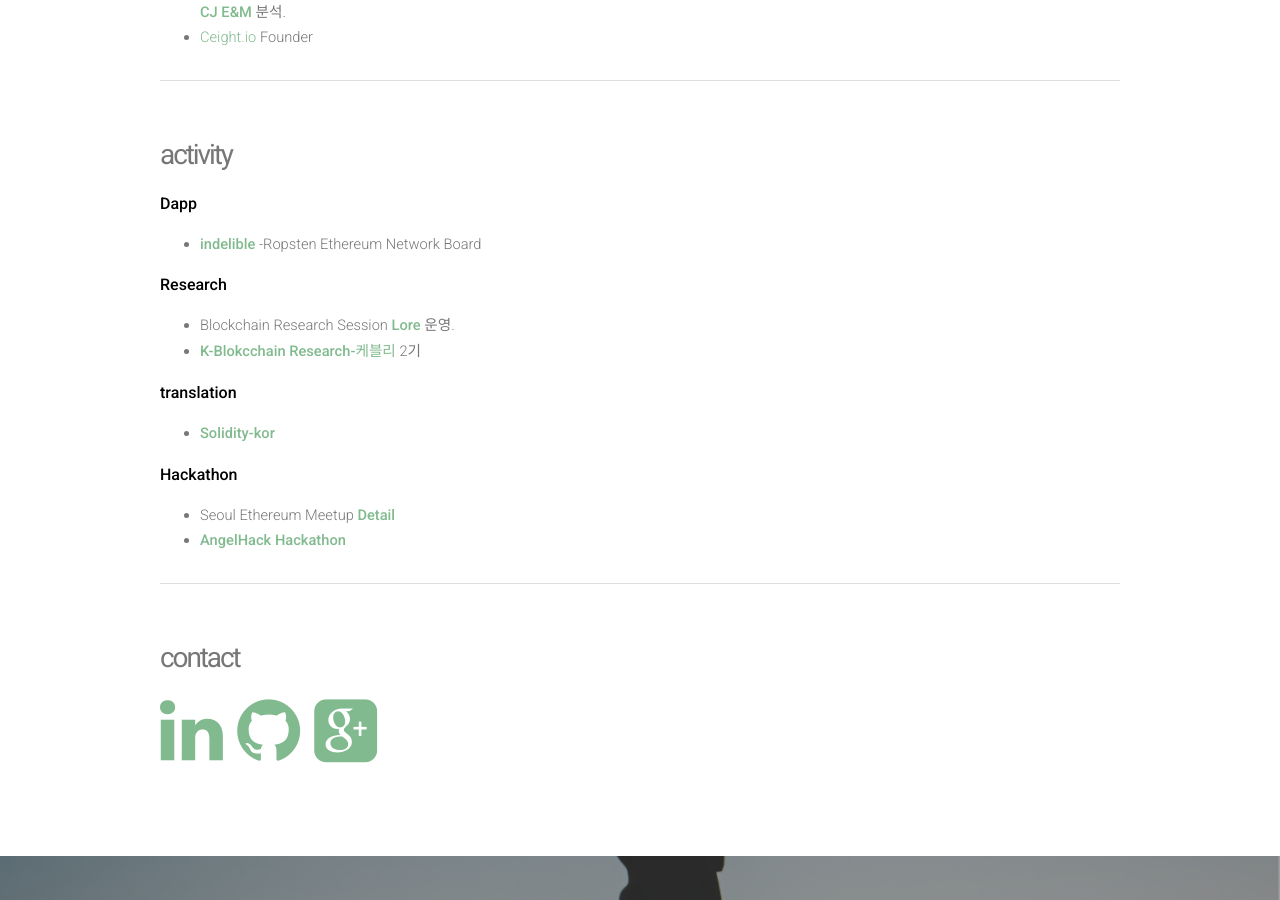
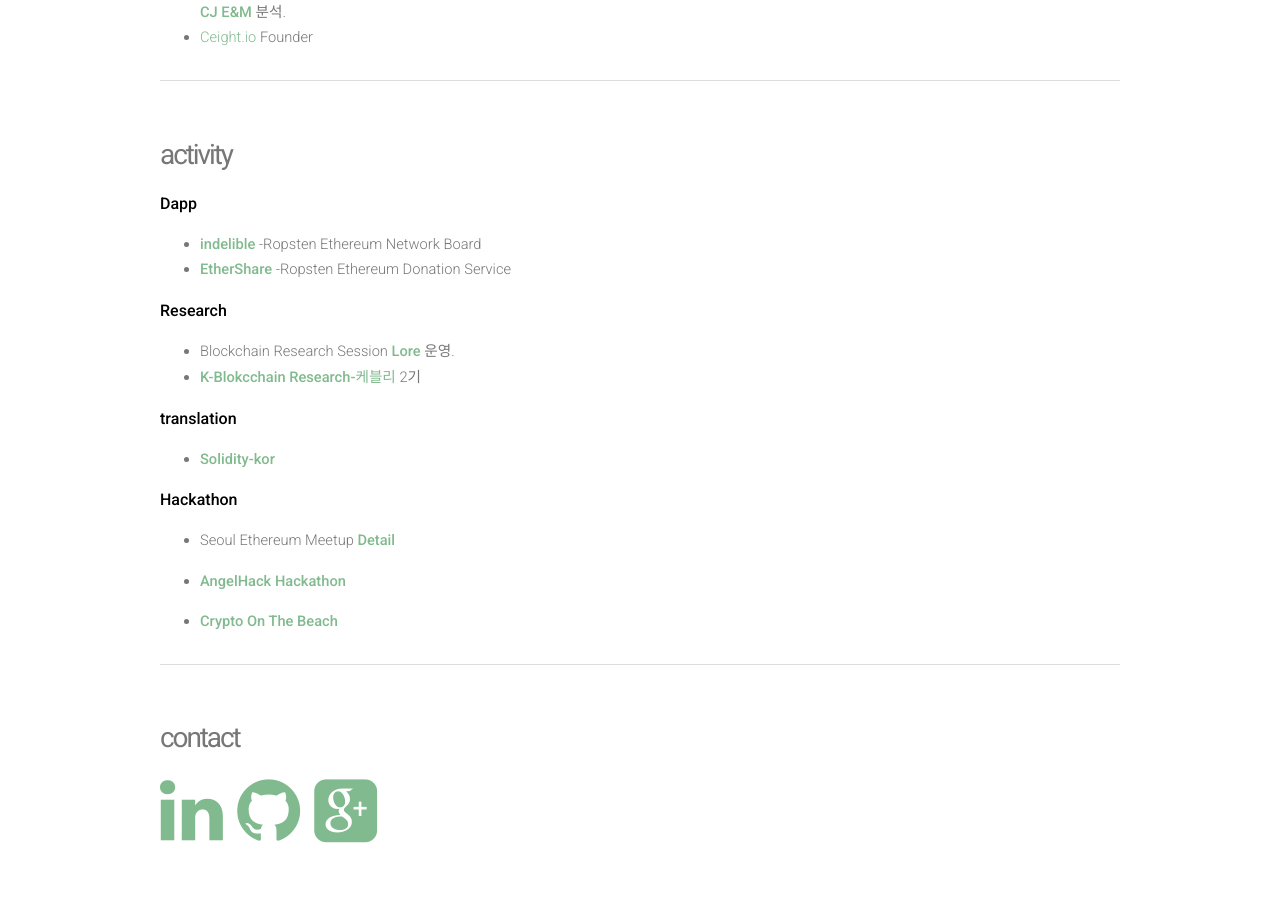
Before and after one commit to wooqii/wooqii.github.io, a Jekyll site: the page built from About/index.md, in a window 1280 px wide and 900 px high, scrolled down 711 px. Built offline with Jekyll 4.4.1, drawn with Linux system fonts in a browser that asks for light colours; nearby versions of some CDN libraries.

Commit message:
add activities
crypto on the beach & EtherShare

```diff
--- a/About/index.md
+++ b/About/index.md
@@ -16,6 +16,7 @@ title: About
 ## activity
 ### **Dapp**
   - **[indelible](https://wooqii.github.io/indelible)** -Ropsten Ethereum Network Board
+  - **[EtherShare](https://github.com/wooqii/cryptobeach-ethershare)** -Ropsten Ethereum Donation Service
 
 ### **Research**
   - Blockchain Research Session **[Lore](https://wooqii.github.io)** 운영.
@@ -27,6 +28,8 @@ title: About
 ### **Hackathon**
   - Seoul Ethereum Meetup **[Detail](https://www.coindeskkorea.com/%ED%98%84%EC%9E%A5-%EC%96%B8%EC%A0%9C%EA%B9%8C%EC%A7%80-%ED%8A%B8%EB%A0%88%EC%9D%B4%EB%94%A9%EB%A7%8C-%ED%95%A0%ED%85%90%EA%B0%80-%EC%9D%B4%EB%8D%94%EB%A6%AC%EC%9B%80-%EB%8C%91-%EA%B0%9C%EB%B0%9C/)**
   - **[AngelHack Hackathon](http://www.hackathon.io/angelhack-seoul-hackathon-2018)**
+
+  - **[Crypto On The Beach](http://www.nabifs.org/ko/articles/151)**
 
 ---
 ## contact
```
